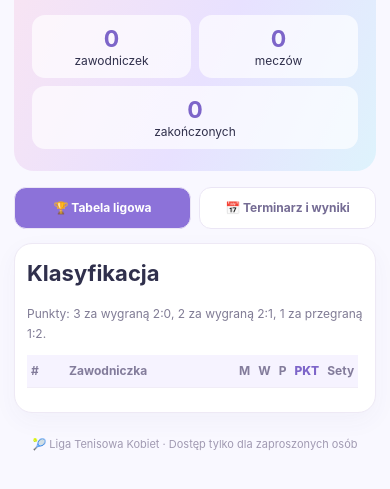
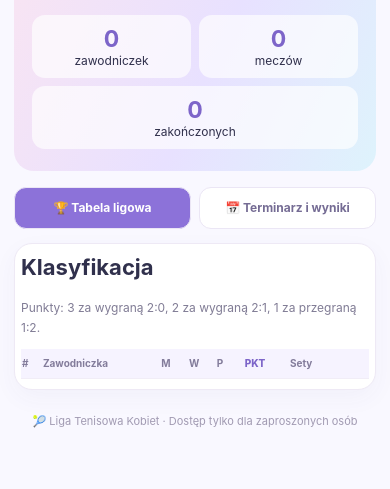
Before and after one commit to jakoobkosicki/swierczewo-liga-tenisowa, a website built with Vite: page index.html in a window 390 px wide. Shown: the part 225-714 px from the top of the page. Built offline with nearby package versions, Linux system fonts and the light colour scheme; some packages are replaced by stand-ins of ours; no server answers; the database is empty.

Commit message:
Update style.css

```diff
--- a/src/style.css
+++ b/src/style.css
@@ -216,3 +216,83 @@ button:focus-visible, input:focus-visible, select:focus-visible { outline: 3px s
   }
 }
 }
+
+/* Ostateczne dopasowanie tabeli do telefonu */
+@media (max-width: 600px) {
+  .panel {
+    min-width: 0;
+    padding: 10px 6px;
+  }
+
+  .scroll {
+    width: 100%;
+    min-width: 0;
+    overflow-x: hidden;
+    margin: 0;
+    padding: 0;
+  }
+
+  .scroll table {
+    width: 100%;
+    min-width: 0;
+    max-width: 100%;
+    table-layout: fixed;
+    border-collapse: collapse;
+  }
+
+  .scroll th,
+  .scroll td {
+    box-sizing: border-box;
+    min-width: 0 !important;
+    max-width: none;
+    padding: 8px 1px;
+    font-size: 10px;
+    overflow: hidden;
+    text-overflow: clip;
+  }
+
+  .scroll th:nth-child(1),
+  .scroll td:nth-child(1) {
+    width: 6%;
+  }
+
+  .scroll th:nth-child(2),
+  .scroll td:nth-child(2) {
+    width: 34%;
+  }
+
+  .scroll th:nth-child(3),
+  .scroll td:nth-child(3),
+  .scroll th:nth-child(4),
+  .scroll td:nth-child(4),
+  .scroll th:nth-child(5),
+  .scroll td:nth-child(5) {
+    width: 8%;
+  }
+
+  .scroll th:nth-child(6),
+  .scroll td:nth-child(6) {
+    width: 13%;
+  }
+
+  .scroll th:nth-child(7),
+  .scroll td:nth-child(7) {
+    width: 23%;
+  }
+
+  .scroll td:nth-child(2),
+  .scroll th:nth-child(2) {
+    position: static;
+    white-space: nowrap;
+  }
+
+  .scroll td:nth-child(1),
+  .scroll th:nth-child(1) {
+    position: static;
+  }
+
+  .name-short {
+    display: inline;
+    font-size: 10px;
+  }
+}
```
